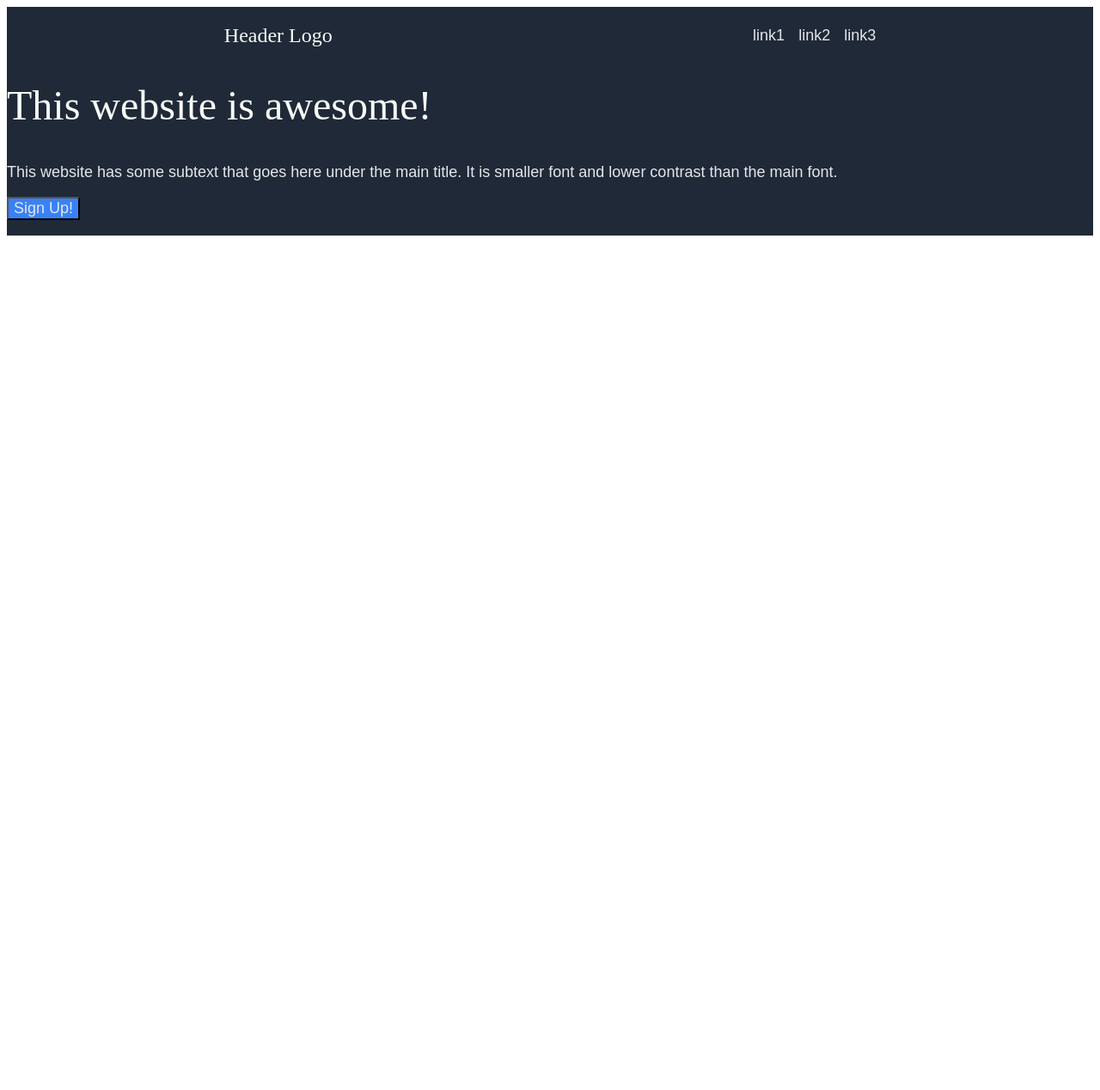
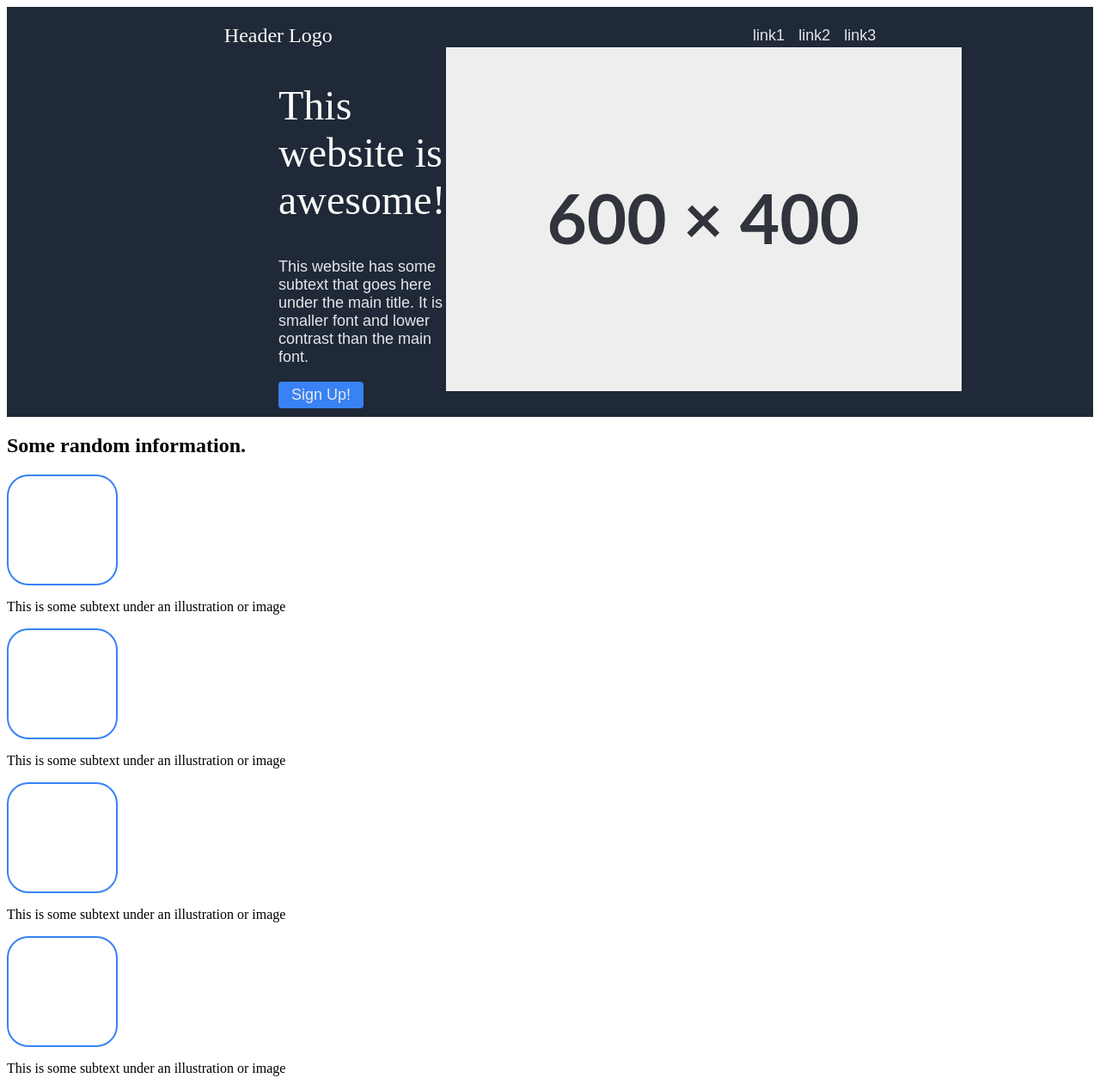
Before and after one commit to Peternbrown/odin-landing-page, a plain HTML site: page index.html in a window 1280 px wide. Shown: the whole page at 86% size. Before the commit the page ends 800 px from the top, so only its background shows below. Drawn offline with Linux system fonts and the light colour scheme.

Commit message:
Added placeholder image, commented css to create sections and refactored, reworking css 'Middle Part'

```diff
--- a/index.html
+++ b/index.html
@@ -22,7 +22,28 @@
                 <p class="secondary-text">This website has some subtext that goes here under the main title. It is smaller font and lower contrast than the main font.</p>
                 <button class="light-blue secondary-text">Sign Up!</button>
             </div>
-            <img>
+            <img src="31343C.svg">
+        </div>
+    </div>
+    <div class="container2">
+        <h2>Some random information.</h2>
+        <div id="boxes">
+            <div class="box-group">
+                <div class="rounded-box"></div>
+                <p>This is some subtext under an illustration or image</p>
+            </div>
+            <div class="box-group">
+                <div class="rounded-box"></div>
+                <p>This is some subtext under an illustration or image</p>
+            </div>
+            <div class="box-group">
+                <div class="rounded-box"></div>
+                <p>This is some subtext under an illustration or image</p>
+            </div>
+            <div class="box-group">
+                <div class="rounded-box"></div>
+                <p>This is some subtext under an illustration or image</p>
+            </div>
         </div>
     </div>
 </body>
--- a/style.css
+++ b/style.css
@@ -1,4 +1,7 @@
-.header, ul {
+/* Top part
+------------------------------- */
+
+.content1, .header, ul {
     display: flex;
 }
 
@@ -35,6 +38,46 @@ ul {
     color: #F9FAF8;
 }
 
+button {
+    border: none;
+    border-radius: 4px;
+    color: azure;
+    padding: 5px 15px;
+    font-weight: bolder;
+}
+
 .light-blue {
     background-color: #3882F6;
 }
+
+
+.content1 {
+    justify-content: space-around;
+    padding-left: 25%;
+    padding-right: 25%;
+}
+
+.box1 {
+    height: 200px;
+    width: 300px;
+}
+
+img {
+    margin-bottom: 30px;
+}
+
+/* Middle Part
+------------------------------- */
+
+.container2 {
+    flex-direction: column;
+    align-items: center;
+}
+
+
+.rounded-box {
+    border-radius: 25px;
+    border: 2px solid #3882F6;
+    width: 125px;
+    height: 125px;
+}
```
Also changed, not shown: 31343C.svg (added).
